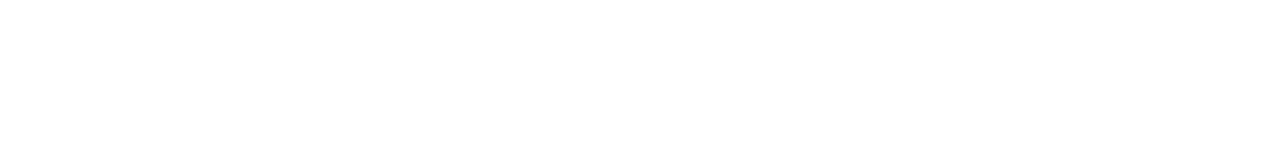
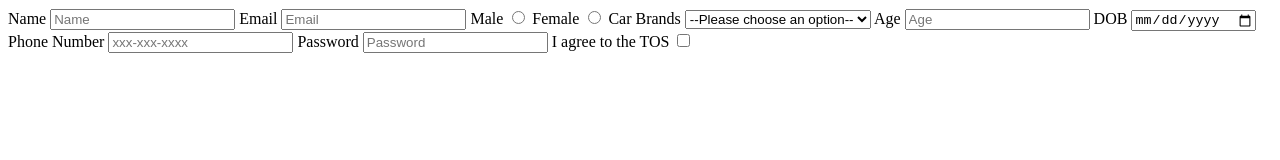
Before and after one commit to acciojob/signup-form-car-AKS1424, a website: page main.html in a window 1280 px wide. Drawn offline with Linux system fonts and the light colour scheme.

Commit message:
created a submission

```diff
--- a/main.html
+++ b/main.html
@@ -8,6 +8,46 @@
 
 <body>
 	<!-- the entire body must be written by student -->
+	<form method="post">
+		<label for="name">Name</label>
+		<input type="text" id="name" placeholder="Name" required>
+
+		<label for="email">Email</label>
+		<input type="email" id="email" placeholder="Email" required>
+
+		<label for="gender_m">Male</label>
+		<input type="radio" id="gender_m" name="gender" required>
+
+		<label for="gender_f">Female</label>
+		<input type="radio" id="gender_f" name="gender" required>
+
+		 <label for="cars">Car Brands</label>
+            <select id="cars" name="cars" required>
+                <option value="">--Please choose an option--</option>
+                <option value="Toyota">Toyota</option>
+                <option value="Volkswagon">Volkswagon</option>
+                <option value="Hyundai">Hyundai</option>
+            </select>
+
+		<label for="age">Age</label>
+		<input type="number" id="age" placeholder="Age" required>
+
+		<label for="dob">DOB</label>
+		<input type="Date" id="dob" required>
+
+		<label for="tel">Phone Number</label>
+		<input type="Tel" id="tel" placeholder="xxx-xxx-xxxx">
+
+		<label for="password">Password</label>
+		<input type="password" id="password" placeholder="Password" required>
+
+
+        <label for="tos">I agree to the TOS</label>
+		<input type="checkbox" id="tos" required>
+
+
+
+	</form>
     <script type="text/javascript" src="./script.js">
 </script>
 
```
